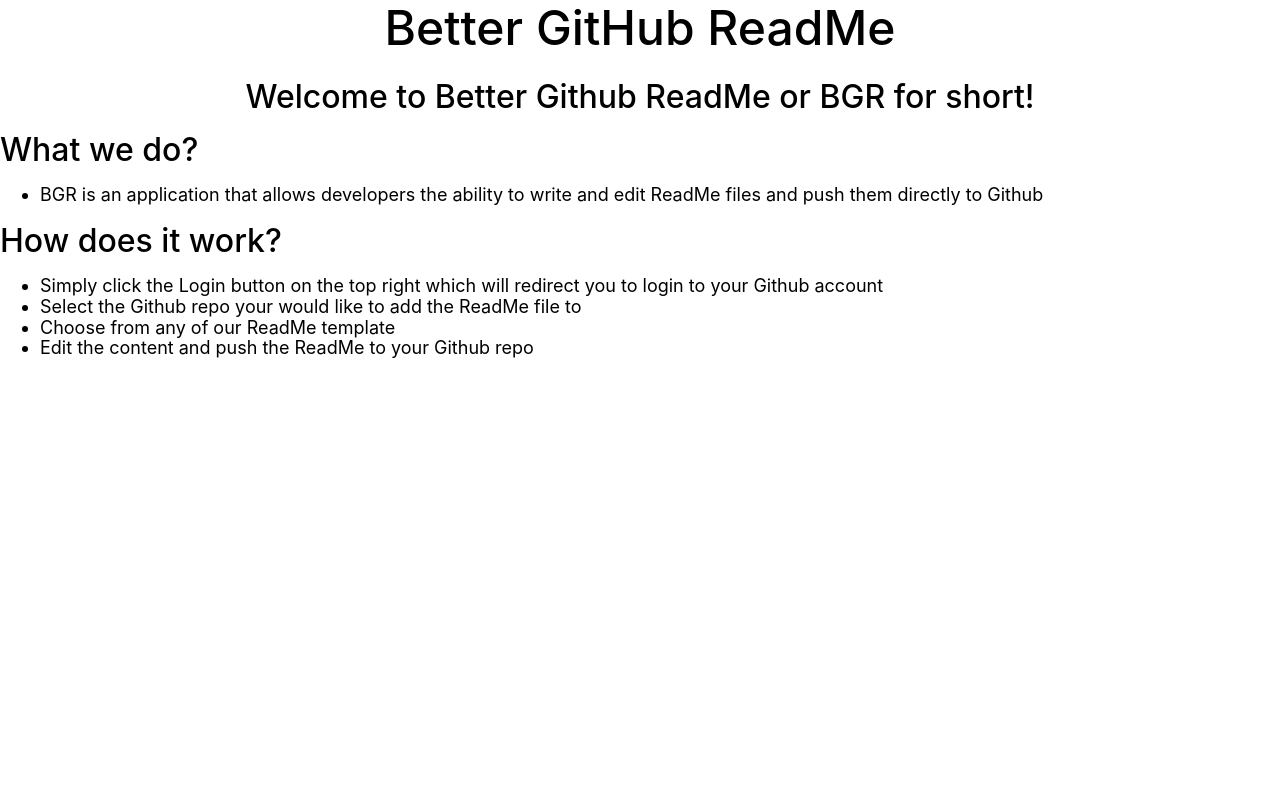
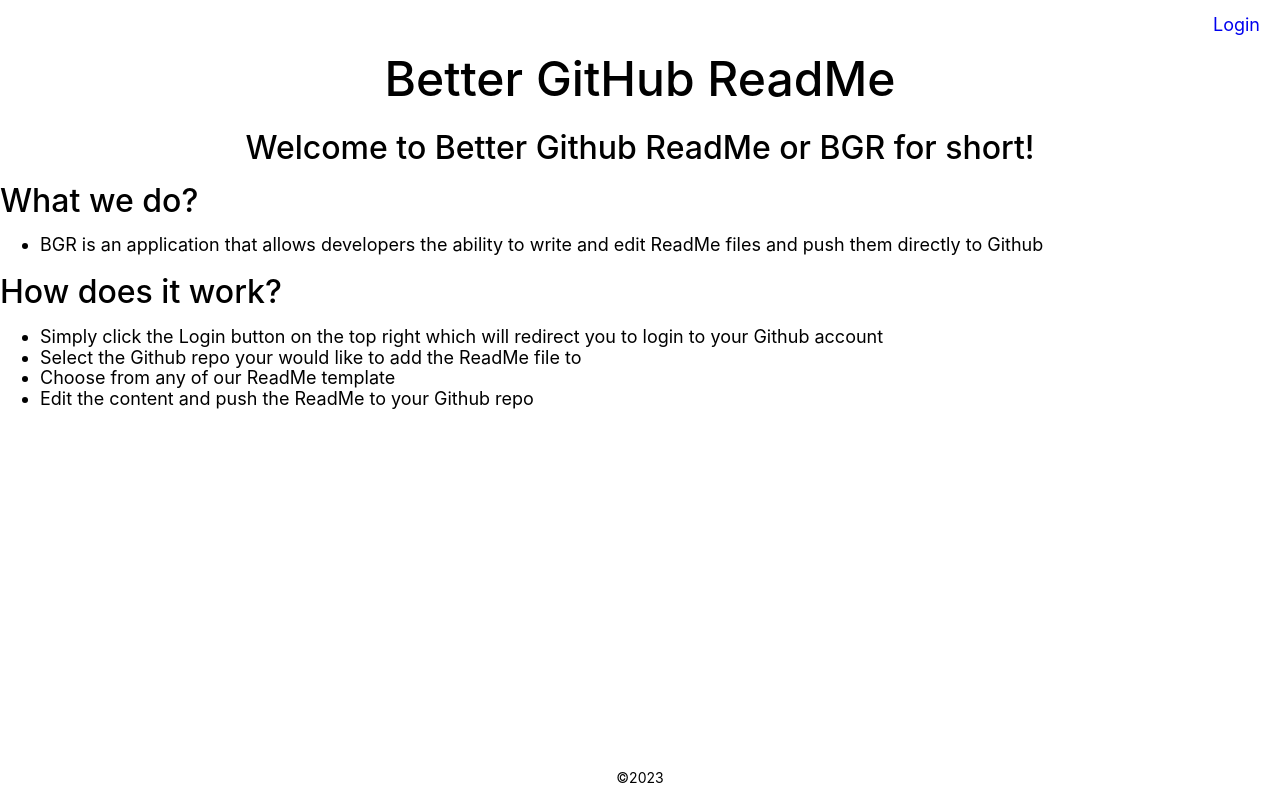
Before and after one commit to bambolelooo/better-github-readme, a React (Create React App) app in the folder client/: page / in a window 1280 px wide. Built offline with nearby package versions, Linux system fonts and the light colour scheme.

Commit message:
added nav and footer

```diff
--- a/client/src/App.css
+++ b/client/src/App.css
@@ -12,6 +12,35 @@
   font-size: 32px;
 }
 
+.nav-right {
+  text-align: right;
+}
+
+.nav-ul {
+  padding: 5px;
+  margin: 0px;
+}
+
+.nav-ul li {
+  display: inline-block;
+  padding: 10px;
+  font-size: 18px;
+
+}
+
+.nav-ul li a {
+  text-decoration: none;
+  padding: 5px;
+}
+
 .home-ul {
   font-size: 18px;
 }
+
+.footer {
+  position: absolute;
+  bottom: 0;
+  width: 100%;
+  text-align: center;
+  font-size: 14px;
+}
--- a/client/src/App.js
+++ b/client/src/App.js
@@ -5,21 +5,22 @@
 import * as darkThemeConfig from "./dark_theme.json"
 import * as lightThemeConfig from "./light_theme.json"
 import {useState} from "react";
-
+import Nav from './pages/Nav';
 import Home from './pages/Home';
+import Footer from './pages/Footer';
 
 function App() {
     const [darkTheme, setDarkTheme] = useState(true)
   return (
       <ConfigProvider theme={darkTheme ? darkThemeConfig : lightThemeConfig}>
 
-        <BrowserRouter>
-          <Routes>
+      <BrowserRouter>
+        <Nav />
+        <Routes>
           <Route path='/' element={<Home />}></Route>
-          </Routes>
-
-        </BrowserRouter>
-
+        </Routes>
+      </BrowserRouter>
+      <Footer />
       </ConfigProvider>
 
   );
--- /dev/null
+++ b/client/src/pages/Footer.js
@@ -0,0 +1,11 @@
+import React from 'react';
+
+const Footer = () => {
+    return (
+        <div className='footer'>
+            <p>©2023</p>
+        </div>
+    )
+}
+
+export default Footer;
--- /dev/null
+++ b/client/src/pages/Nav.js
@@ -0,0 +1,30 @@
+import React from 'react';
+import { Link, useNavigate } from 'react-router-dom';
+import '../App.css';
+
+const Nav = () => {
+    const auth = localStorage.getItem('user');
+    const navigate = useNavigate();
+    const logout = () => {
+        localStorage.clear();
+        navigate('/')
+    }
+    return (
+        <div>
+            {
+                auth ?
+                <ul className='nav-ul nav-right'>
+                    <li><Link to='/repo'>Repo</Link></li>
+                    <li><Link onClick={logout} to='/'>Logout</Link></li>
+                </ul>
+                :
+                <ul className='nav-ul nav-right'>
+                    <li><Link to='/login'>Login</Link></li>
+                </ul>
+            }
+
+        </div>
+    );
+}
+
+export default Nav;
```
